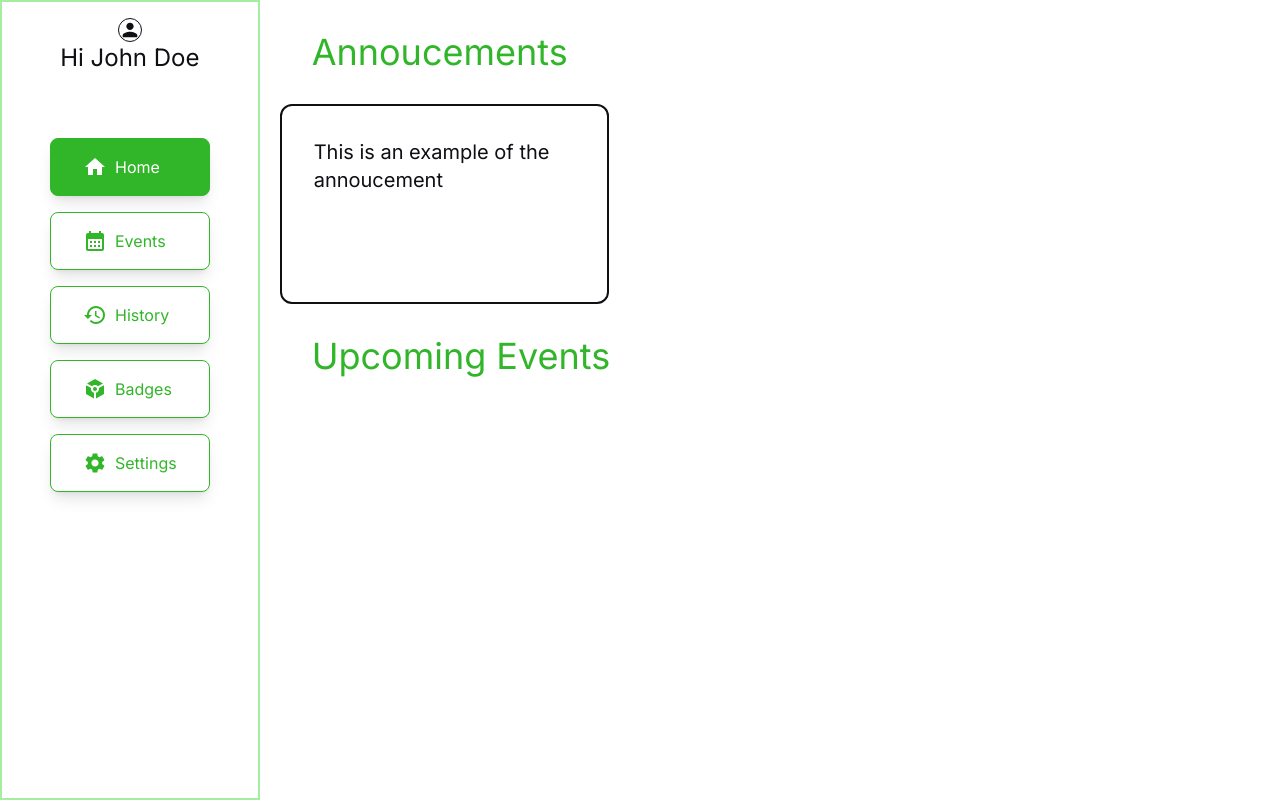
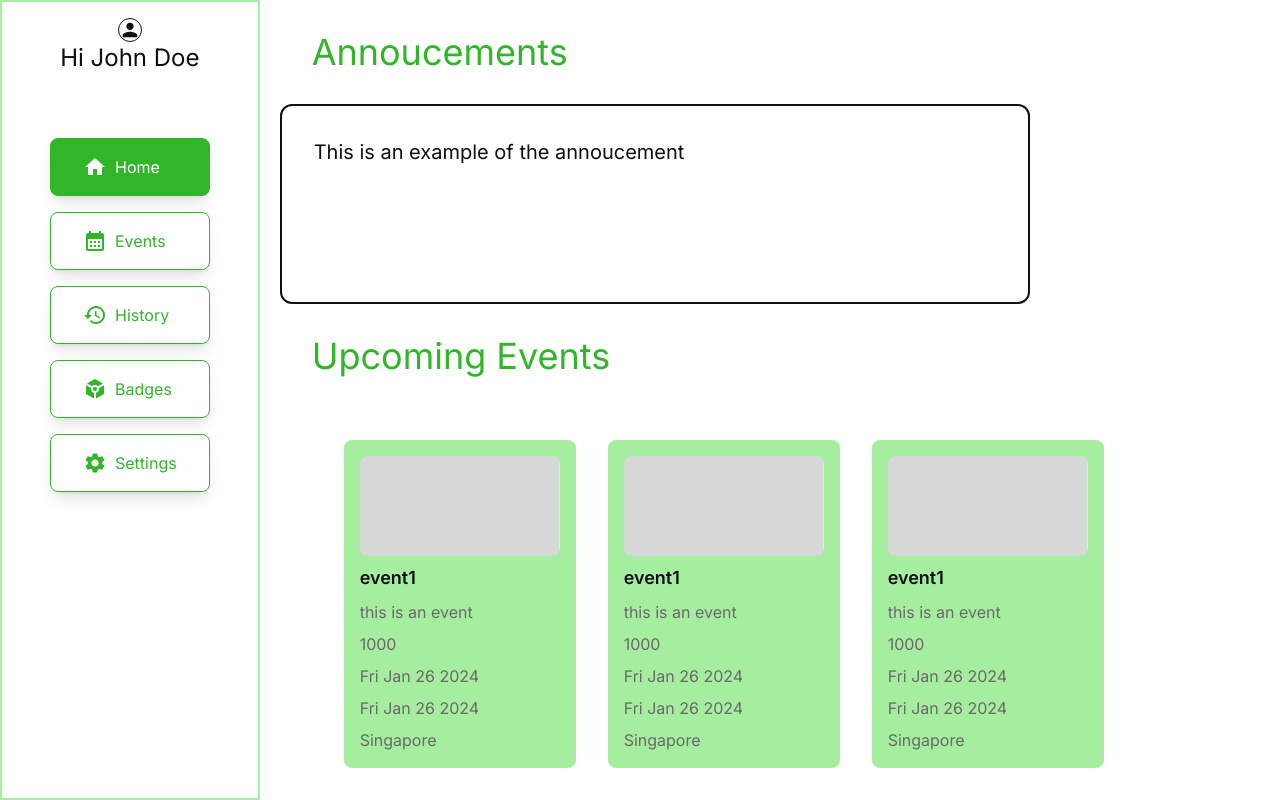
Before and after one commit to TriveTribe/TriveTribe, a Next.js app: page / in a window 1280 px wide. Built offline with nearby package versions, Linux system fonts and the light colour scheme.

Commit message:
Update page.tsx
Use of dummy events to populate the home page.

```diff
--- a/src/app/page.tsx
+++ b/src/app/page.tsx
@@ -1,14 +1,55 @@
+import EventCardComponent from "@/components/eventComponents/EventCardComponent";
 import HeaderComponent from "@/components/generalComponents/HeaderComponent";
 import TextComponent from "@/components/generalComponents/TextComponent";
+import { EventModel } from "@/models/eventModel";
 
 
 export default async function Home() {
 
+  const DUMMY_EVENTS: EventModel[] = [
+    {
+      name: "event1",
+      description: "this is an event",
+      startDateTime: new Date(Date.now() - 1000 * 60 * 60 * 24 * 7),
+      endDateTime: new Date(Date.now() - 1000 * 60 * 60 * 24 * 7),
+      location: "Singapore",
+      organizer: "cn1blgyikljtwhl",
+      xpGiven: 1000,
+    },
+    {
+      name: "event1",
+      description: "this is an event",
+      startDateTime: new Date(Date.now() - 1000 * 60 * 60 * 24 * 7),
+      endDateTime: new Date(Date.now() - 1000 * 60 * 60 * 24 * 7),
+      location: "Singapore",
+      organizer: "cn1blgyikljtwhl",
+      xpGiven: 1000,
+    },
+    {
+      name: "event1",
+      description: "this is an event",
+      startDateTime: new Date(Date.now() - 1000 * 60 * 60 * 24 * 7),
+      endDateTime: new Date(Date.now() - 1000 * 60 * 60 * 24 * 7),
+      location: "Singapore",
+      organizer: "cn1blgyikljtwhl",
+      xpGiven: 1000,
+    }
+  ]
+
   return (
-    <main className="flex flex-col pl-5">
+    <main className="flex flex-col pl-5 w-full">
       <HeaderComponent title="Annoucements" />
       <TextComponent msg="This is an example of the annoucement" />
       <HeaderComponent title="Upcoming Events" />
+      <div className='flex flex-wrap gap-8 px-16 py-8'>
+        {
+          DUMMY_EVENTS.map((event, index) => {
+            return (
+              <EventCardComponent key={index} event={event} />
+            )
+          })
+        }
+      </div>
     </main>
   );
 }
```
